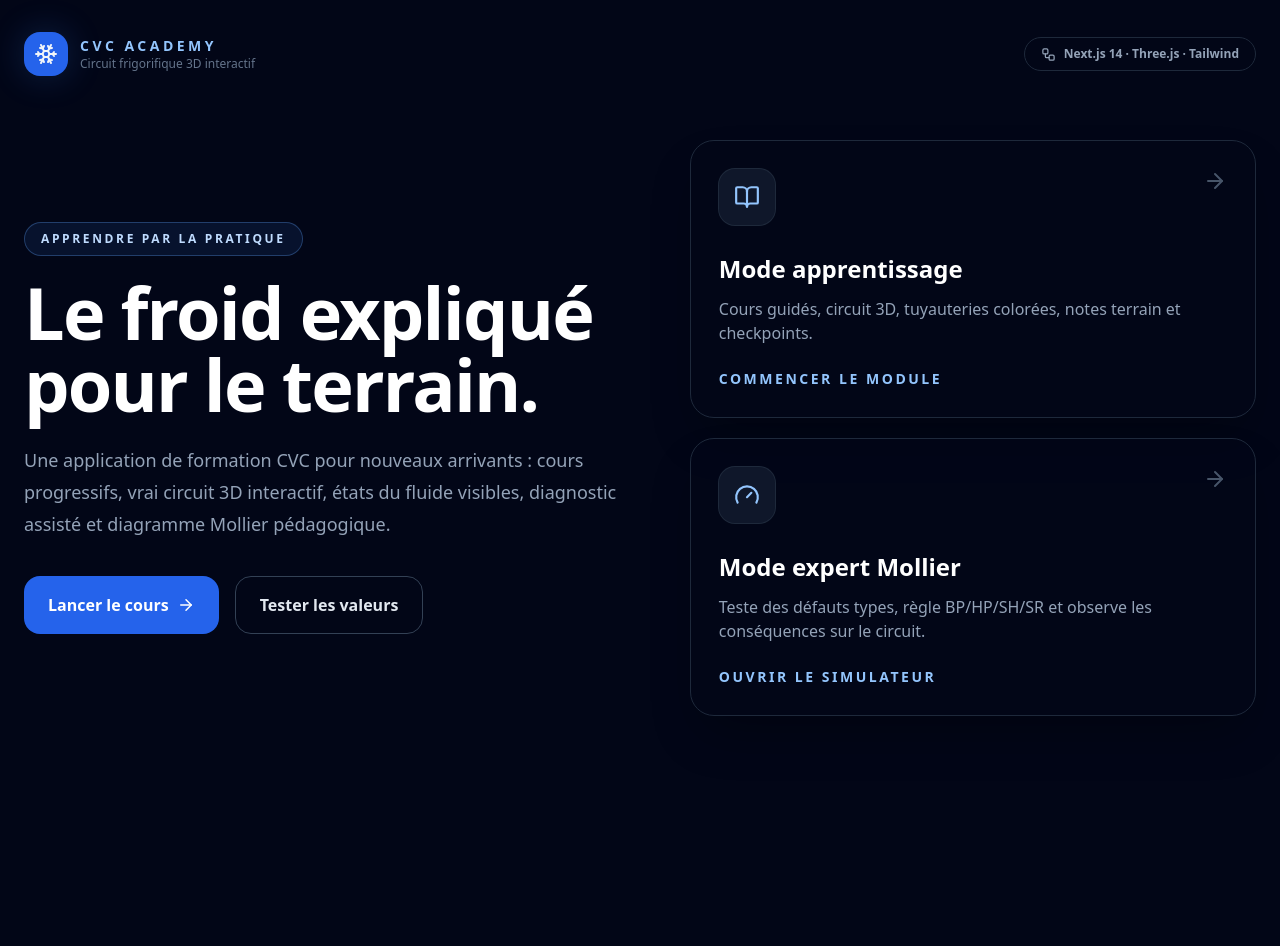
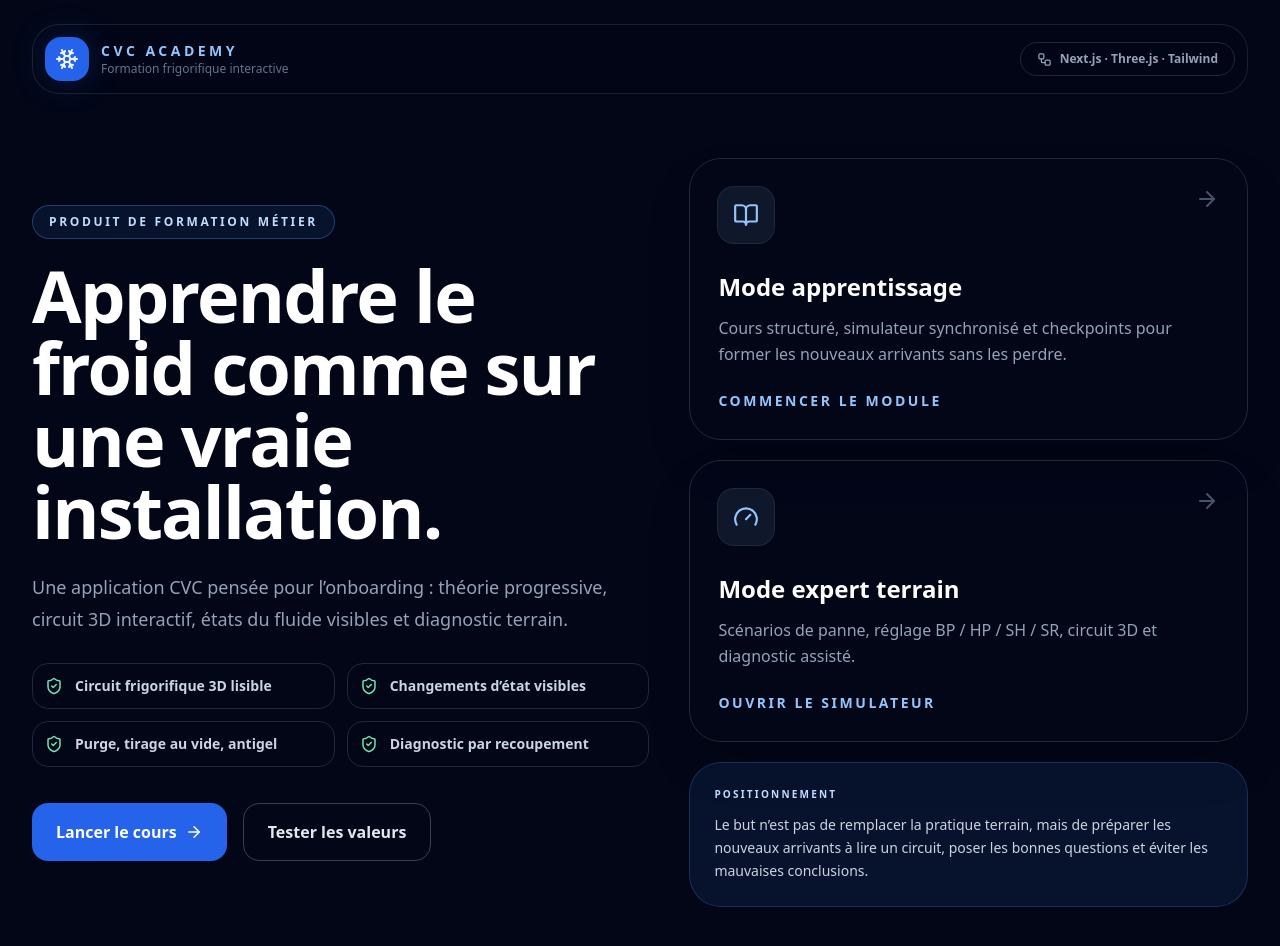
Before and after one commit to XxDiamond95xX/CvcV3, a Next.js app: page / in a window 1280 px wide. Shown: the top 946 px of the page. Before the commit the page ends 812 px from the top, so only its background shows below. Built offline with nearby package versions, Linux system fonts and the light colour scheme.

Commit message:
Add files via upload

```diff
--- a/src/app/globals.css
+++ b/src/app/globals.css
@@ -12,6 +12,7 @@
 
 html {
   scroll-behavior: smooth;
+  background: #020617;
 }
 
 body {
@@ -19,6 +20,38 @@ body {
   min-height: 100vh;
   background: #020617;
   color: #e2e8f0;
+  -webkit-font-smoothing: antialiased;
+  text-rendering: optimizeLegibility;
+}
+
+button,
+a,
+input {
+  -webkit-tap-highlight-color: transparent;
+}
+
+button:focus-visible,
+a:focus-visible,
+input:focus-visible {
+  outline: 2px solid rgba(96, 165, 250, 0.95);
+  outline-offset: 3px;
+}
+
+input[type='range'] {
+  height: 0.45rem;
+  border-radius: 999px;
+  background: linear-gradient(90deg, #3b82f6, #38bdf8) 0 / 50% 100% no-repeat, #1e293b;
+  cursor: pointer;
+}
+
+input[type='range']::-webkit-slider-thumb {
+  appearance: none;
+  height: 1.05rem;
+  width: 1.05rem;
+  border-radius: 999px;
+  background: #eff6ff;
+  border: 3px solid #3b82f6;
+  box-shadow: 0 8px 24px rgba(37, 99, 235, 0.35);
 }
 
 ::selection {
--- a/src/app/page.jsx
+++ b/src/app/page.jsx
@@ -1,60 +1,77 @@
 import Link from 'next/link';
-import { ArrowRight, BookOpen, Gauge, Snowflake, Workflow } from 'lucide-react';
+import { ArrowRight, BookOpen, Gauge, ShieldCheck, Snowflake, Workflow } from 'lucide-react';
 
 const cards = [
   {
     href: '/learn',
     title: 'Mode apprentissage',
-    description: 'Cours guidés, circuit 3D, tuyauteries colorées, notes terrain et checkpoints.',
+    description: 'Cours structuré, simulateur synchronisé et checkpoints pour former les nouveaux arrivants sans les perdre.',
     icon: BookOpen,
     cta: 'Commencer le module'
   },
   {
     href: '/simulator',
-    title: 'Mode expert Mollier',
-    description: 'Teste des défauts types, règle BP/HP/SH/SR et observe les conséquences sur le circuit.',
+    title: 'Mode expert terrain',
+    description: 'Scénarios de panne, réglage BP / HP / SH / SR, circuit 3D et diagnostic assisté.',
     icon: Gauge,
     cta: 'Ouvrir le simulateur'
   }
 ];
 
+const strengths = [
+  'Circuit frigorifique 3D lisible',
+  'Changements d’état visibles',
+  'Purge, tirage au vide, antigel',
+  'Diagnostic par recoupement'
+];
+
 export default function HomePage() {
   return (
     <main className="min-h-screen overflow-hidden bg-[#020617] text-slate-100">
-      <div className="absolute inset-0 -z-10 bg-[radial-gradient(circle_at_top_left,rgba(37,99,235,0.32),transparent_36%),radial-gradient(circle_at_bottom_right,rgba(14,165,233,0.18),transparent_30%)]" />
+      <div className="fixed inset-0 -z-10 bg-[radial-gradient(circle_at_top_left,rgba(37,99,235,0.32),transparent_36%),radial-gradient(circle_at_bottom_right,rgba(14,165,233,0.18),transparent_30%)]" />
 
-      <section className="mx-auto flex min-h-screen w-full max-w-7xl flex-col px-6 py-8">
-        <nav className="flex items-center justify-between">
+      <section className="mx-auto flex min-h-screen w-full max-w-7xl flex-col px-5 py-6 sm:px-6 lg:px-8">
+        <nav className="flex items-center justify-between rounded-[1.7rem] border border-white/10 bg-slate-950/60 p-3 backdrop-blur-xl">
           <div className="flex items-center gap-3">
             <div className="grid h-11 w-11 place-items-center rounded-2xl bg-blue-600 shadow-glow">
               <Snowflake size={24} />
             </div>
             <div>
               <p className="text-sm font-black uppercase tracking-[0.25em] text-blue-300">CVC Academy</p>
-              <p className="text-xs text-slate-500">Circuit frigorifique 3D interactif</p>
+              <p className="text-xs text-slate-500">Formation frigorifique interactive</p>
             </div>
           </div>
           <div className="hidden items-center gap-2 rounded-full border border-slate-800 bg-slate-950/70 px-4 py-2 text-xs font-bold text-slate-400 md:flex">
-            <Workflow size={15} /> Next.js 14 · Three.js · Tailwind
+            <Workflow size={15} /> Next.js · Three.js · Tailwind
           </div>
         </nav>
 
-        <div className="grid flex-1 items-center gap-10 py-16 lg:grid-cols-[1.05fr_0.95fr]">
+        <div className="grid flex-1 items-center gap-10 py-12 lg:grid-cols-[1.05fr_0.95fr] lg:py-16">
           <div>
             <p className="mb-5 inline-flex rounded-full border border-blue-400/30 bg-blue-500/10 px-4 py-2 text-xs font-black uppercase tracking-[0.22em] text-blue-200">
-              Apprendre par la pratique
+              Produit de formation métier
             </p>
             <h1 className="max-w-4xl text-5xl font-black leading-[0.98] tracking-tight text-white md:text-7xl">
-              Le froid expliqué pour le terrain.
+              Apprendre le froid comme sur une vraie installation.
             </h1>
             <p className="mt-6 max-w-2xl text-lg leading-8 text-slate-400">
-              Une application de formation CVC pour nouveaux arrivants : cours progressifs, vrai circuit 3D interactif, états du fluide visibles, diagnostic assisté et diagramme Mollier pédagogique.
+              Une application CVC pensée pour l’onboarding : théorie progressive, circuit 3D interactif, états du fluide visibles et diagnostic terrain.
             </p>
+
+            <div className="mt-7 grid max-w-2xl gap-3 sm:grid-cols-2">
+              {strengths.map((item) => (
+                <div key={item} className="flex items-center gap-3 rounded-2xl border border-slate-800 bg-slate-950/62 p-3">
+                  <ShieldCheck size={18} className="text-emerald-300" />
+                  <span className="text-sm font-bold text-slate-300">{item}</span>
+                </div>
+              ))}
+            </div>
+
             <div className="mt-9 flex flex-wrap gap-4">
               <Link href="/learn" className="inline-flex items-center gap-2 rounded-2xl bg-blue-600 px-6 py-4 font-black text-white transition hover:bg-blue-500">
                 Lancer le cours <ArrowRight size={18} />
               </Link>
-              <Link href="/simulator" className="inline-flex items-center gap-2 rounded-2xl border border-slate-700 bg-slate-950 px-6 py-4 font-black text-slate-200 transition hover:border-blue-400">
+              <Link href="/simulator" className="inline-flex items-center gap-2 rounded-2xl border border-slate-700 bg-slate-950 px-6 py-4 font-black text-slate-200 transition hover:border-blue-400 hover:text-white">
                 Tester les valeurs
               </Link>
             </div>
@@ -64,7 +81,7 @@ export default function HomePage() {
             {cards.map((card) => {
               const Icon = card.icon;
               return (
-                <Link key={card.href} href={card.href} className="group rounded-3xl border border-slate-800 bg-slate-950/70 p-7 shadow-2xl shadow-black/30 transition hover:-translate-y-1 hover:border-blue-400/70">
+                <Link key={card.href} href={card.href} className="group rounded-[2rem] border border-slate-800 bg-slate-950/70 p-7 shadow-2xl shadow-black/30 transition hover:-translate-y-1 hover:border-blue-400/70">
                   <div className="flex items-start justify-between gap-5">
                     <div className="grid h-14 w-14 place-items-center rounded-2xl bg-slate-900 text-blue-300 ring-1 ring-slate-800 transition group-hover:bg-blue-600 group-hover:text-white">
                       <Icon size={26} />
@@ -72,11 +89,18 @@ export default function HomePage() {
                     <ArrowRight className="text-slate-600 transition group-hover:translate-x-1 group-hover:text-blue-300" />
                   </div>
                   <h2 className="mt-7 text-2xl font-black text-white">{card.title}</h2>
-                  <p className="mt-3 text-slate-400">{card.description}</p>
+                  <p className="mt-3 leading-relaxed text-slate-400">{card.description}</p>
                   <p className="mt-6 text-sm font-black uppercase tracking-[0.18em] text-blue-300">{card.cta}</p>
                 </Link>
               );
             })}
+
+            <div className="rounded-[2rem] border border-blue-400/20 bg-blue-500/10 p-6">
+              <p className="text-[10px] font-black uppercase tracking-[0.22em] text-blue-200">Positionnement</p>
+              <p className="mt-3 text-sm leading-relaxed text-blue-50/85">
+                Le but n’est pas de remplacer la pratique terrain, mais de préparer les nouveaux arrivants à lire un circuit, poser les bonnes questions et éviter les mauvaises conclusions.
+              </p>
+            </div>
           </div>
         </div>
       </section>
```
